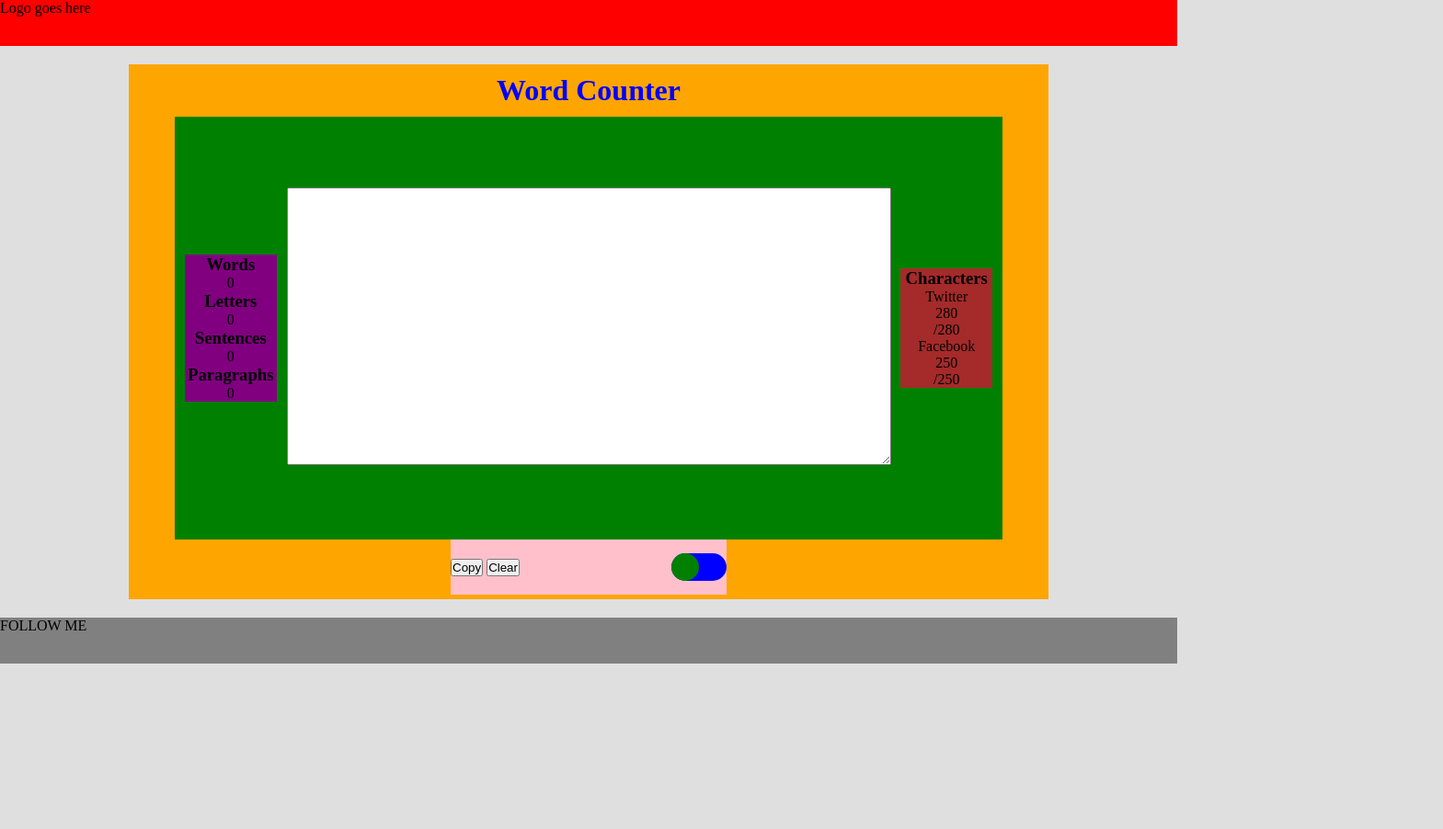
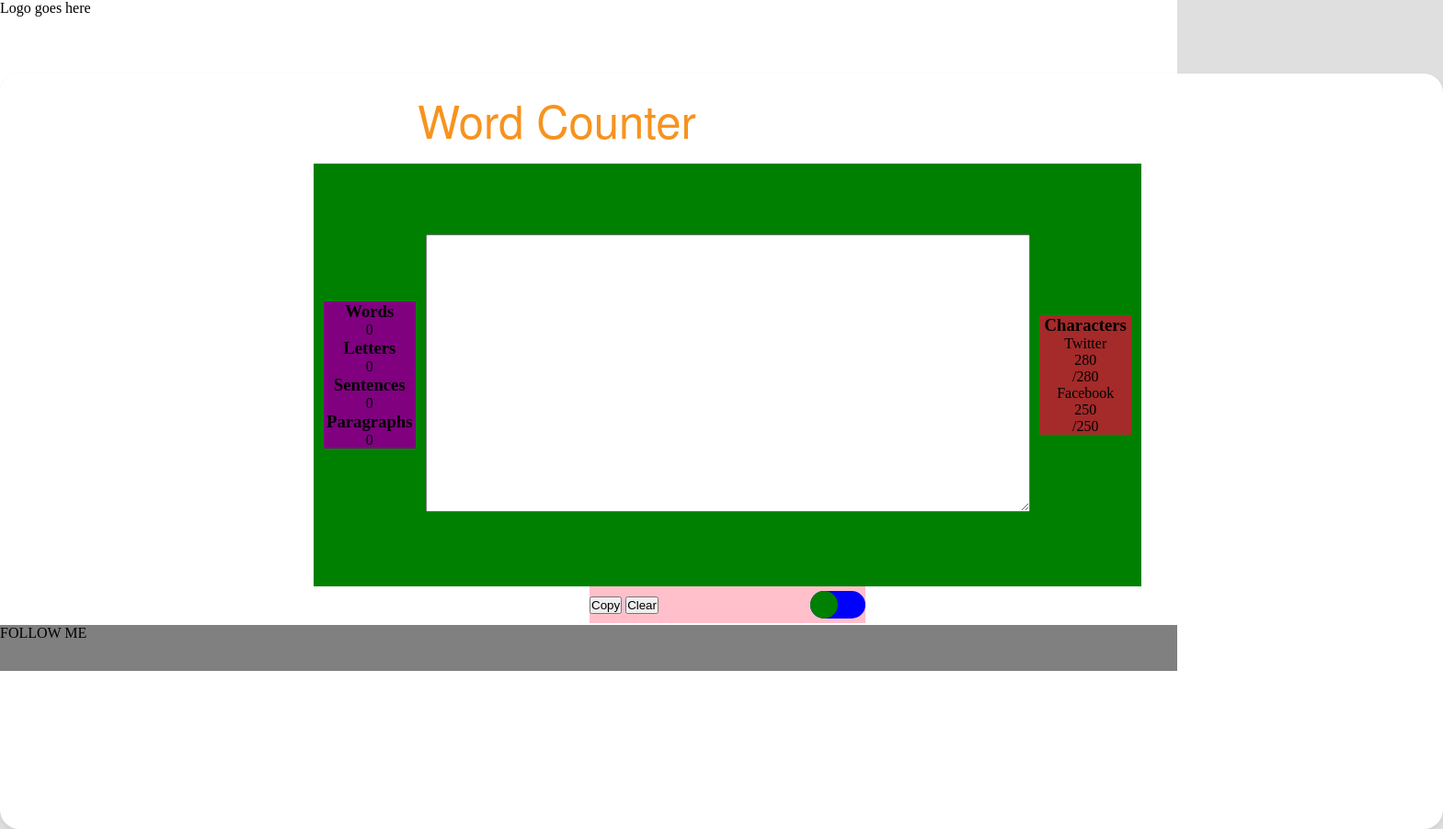
Before and after one commit to xClaudiaArias/wordcounter, a plain HTML site: page index.html in a window 1280 px wide. Shown: the whole page at 92% size, 1569 px wide, since content can reach past the window. Before the commit the page ends 800 px from the top, so only its background shows below. Drawn offline with nearby package versions, Linux system fonts and the light colour scheme.

Commit message:
modified files

```diff
--- a/css/main.css
+++ b/css/main.css
@@ -7,21 +7,37 @@ body {
 }
 nav {
   width: 100vw;
-  height: 50px;
-  background-color: red;
+  height: 80px;
+  background-color: #ffffff;
 }
 main {
-  margin: 20px auto;
-  width: 1000px;
-  height: 582px;
-  background-color: orange;
+  width: 100vw;
+  height: 600px;
+  background-color: #ffffff;
 }
-main h1 {
-  color: blue;
-  text-align: center;
-  padding: 10px;
+main #container {
+  width: 1456px;
+  height: 758px;
+  padding: 21px 50px 43px 63px;
+  border-radius: 21px;
+  box-shadow: 0 3px 6px 0 rgba(0, 0, 0, 0.08);
+  background-color: #ffffff;
 }
-main #main-area {
+main #container h1 {
+  width: 316px;
+  height: 59px;
+  margin: 0 408px 18px 391px;
+  font-family: HelveticaNeue;
+  font-size: 49px;
+  font-weight: 500;
+  font-stretch: normal;
+  font-style: normal;
+  line-height: 1.22;
+  letter-spacing: normal;
+  text-align: left;
+  color: #f7931e;
+}
+main #container #main-area {
   margin: 0 auto;
   display: flex;
   justify-content: space-evenly;
@@ -31,30 +47,30 @@ main #main-area {
   width: 900px;
   height: 460px;
 }
-main #main-area #stats {
+main #container #main-area #stats {
   background-color: purple;
   width: 100px;
 }
-main #main-area #characters {
+main #container #main-area #characters {
   background-color: brown;
   width: 100px;
 }
-main #buttons {
+main #container #buttons {
   margin: 0 auto;
   width: 300px;
-  height: 60px;
+  height: 40px;
   background-color: pink;
   display: flex;
   justify-content: space-between;
   align-items: center;
 }
-main #buttons #switch-mode {
+main #container #buttons #switch-mode {
   width: 60px;
   height: 30px;
   background-color: blue;
   border-radius: 50px;
 }
-main #buttons #switch-mode #switch-mode-toggler {
+main #container #buttons #switch-mode #switch-mode-toggler {
   width: 30px;
   height: inherit;
   background-color: green;
--- a/css/styles.less
+++ b/css/styles.less
@@ -9,19 +9,34 @@ body {
 
 nav {
     width: 100vw;
-    height: 50px;
-    background-color: red;
+    height: 80px;
+    background-color: #ffffff;
 }
 
 main {
-    margin: 20px auto;
-    width: 1000px;
-    height: 582px;
-    background-color: orange;
+    width: 100vw;
+    height: 600px;
+    background-color: #ffffff;
+    #container {
+        width: 1456px;
+        height: 758px;
+        padding: 21px 50px 43px 63px;
+        border-radius: 21px;
+        box-shadow: 0 3px 6px 0 rgba(0, 0, 0, 0.08);
+        background-color: #ffffff;
         h1 {
-        color: blue;
-        text-align: center;
-        padding: 10px;
+            width: 316px;
+            height: 59px;
+            margin: 0 408px 18px 391px;
+            font-family: HelveticaNeue;
+            font-size: 49px;
+            font-weight: 500;
+            font-stretch: normal;
+            font-style: normal;
+            line-height: 1.22;
+            letter-spacing: normal;
+            text-align: left;
+            color: #f7931e;
         }
         #main-area {
             margin: 0 auto;
@@ -63,6 +78,7 @@ main {
             }
         }
     }
+}
 
 footer {
     width: 100vw;
--- a/index.html
+++ b/index.html
@@ -15,8 +15,8 @@
     </nav>
     <!-- main div  -->
     <main>
+        <div id="container">
             <h1>Word Counter</h1>
-        <div id="container"></div>
             <div id="main-area">
                 <div id="stats">
                     <div id="words">
@@ -71,6 +71,7 @@
                     <div id="switch-mode-toggler"></div>
                 </div>
             </div>
+        </div>
     </main>
 
     <footer>FOLLOW ME</footer>
```
Also changed, not shown: 1 other file. Lines whose indentation alone changed are shown as unchanged.
